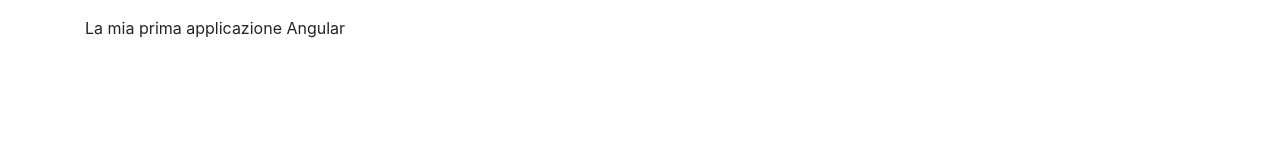
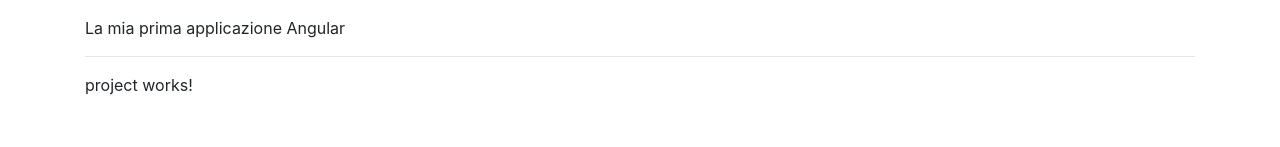
Before and after one commit to paolomax/progetto-prof-angular-corso, an Angular app: page / in a window 1280 px wide. Shown: the part 137-284 px from the top of the page. Built offline with nearby package versions, Linux system fonts and the light colour scheme.

Commit message:
added ngprj-project tag in app.component.html

```diff
--- a/src/app/app.component.html
+++ b/src/app/app.component.html
@@ -13,4 +13,6 @@
 <div class="container">
     <h1>Benvenuto</h1>
     <p>La mia prima applicazione Angular</p>
+    <hr>
+    <ngprj-project></ngprj-project>
 </div>
```
